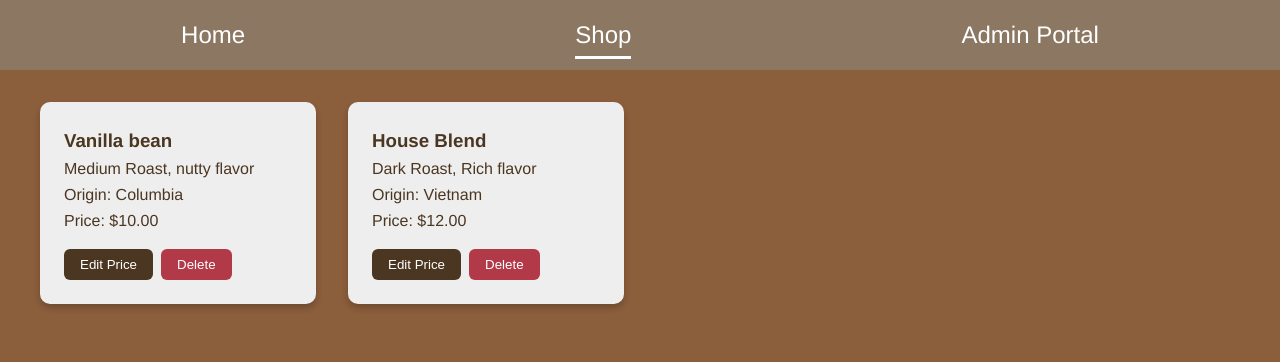
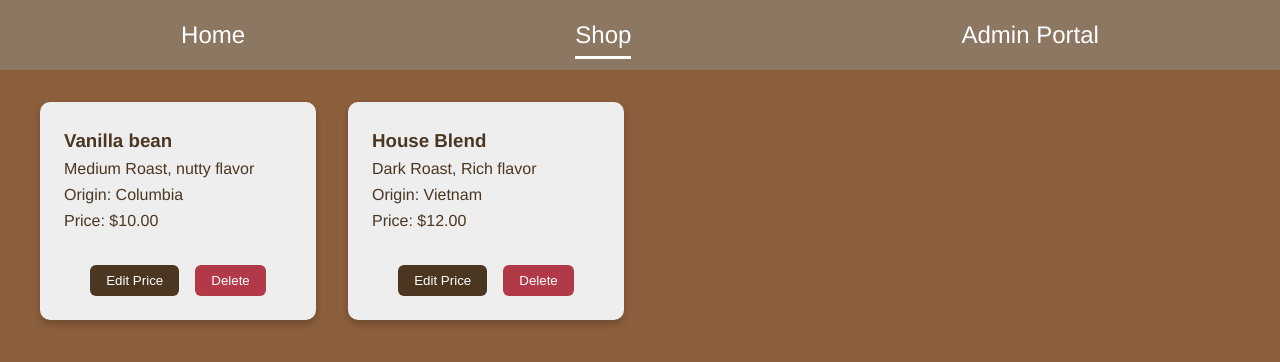
Before and after one commit to nrathbone-turing/coffee-admin-spa, a React (Vite) app: page /shop in a window 1280 px wide. Shown: the top 362 px of the page. Built offline with nearby package versions, Linux system fonts and the light colour scheme; data requests are answered from the project's data file.

Commit message:
Refactor ProductCart and AdminPortal styles to center edit and delete buttons and center the text, respectively

```diff
--- a/src/App.css
+++ b/src/App.css
@@ -122,7 +122,10 @@ body {
 .admin-form-container {
   display: flex;
   justify-content: center;
+  align-items: center;
+  flex-direction: column;
   padding: 2rem;
+  text-align: center;
 }
 
 .admin-form-container h2 {
@@ -172,3 +175,10 @@ button {
 button:hover {
   background-color: #3a2b1c;
 }
+
+.button-group {
+  display: flex;
+  justify-content: center;
+  gap: 0.5rem;
+  margin-top: 1rem;
+}
--- a/src/components/ProductCard.jsx
+++ b/src/components/ProductCard.jsx
@@ -52,8 +52,10 @@ function ProductCard({ product, onUpdate, onDelete }) {
         ) : (
         <>
             <p>Price: ${product.price.toFixed(2)}</p>
+            <div className="button-group">
                 <button onClick={() => setEditing(true)}>Edit Price</button>
                 <button onClick={handleDelete} className="delete-button">Delete</button>
+            </div>
         </>
       )}
     </div>
```
Lines whose indentation alone changed are shown as unchanged.
